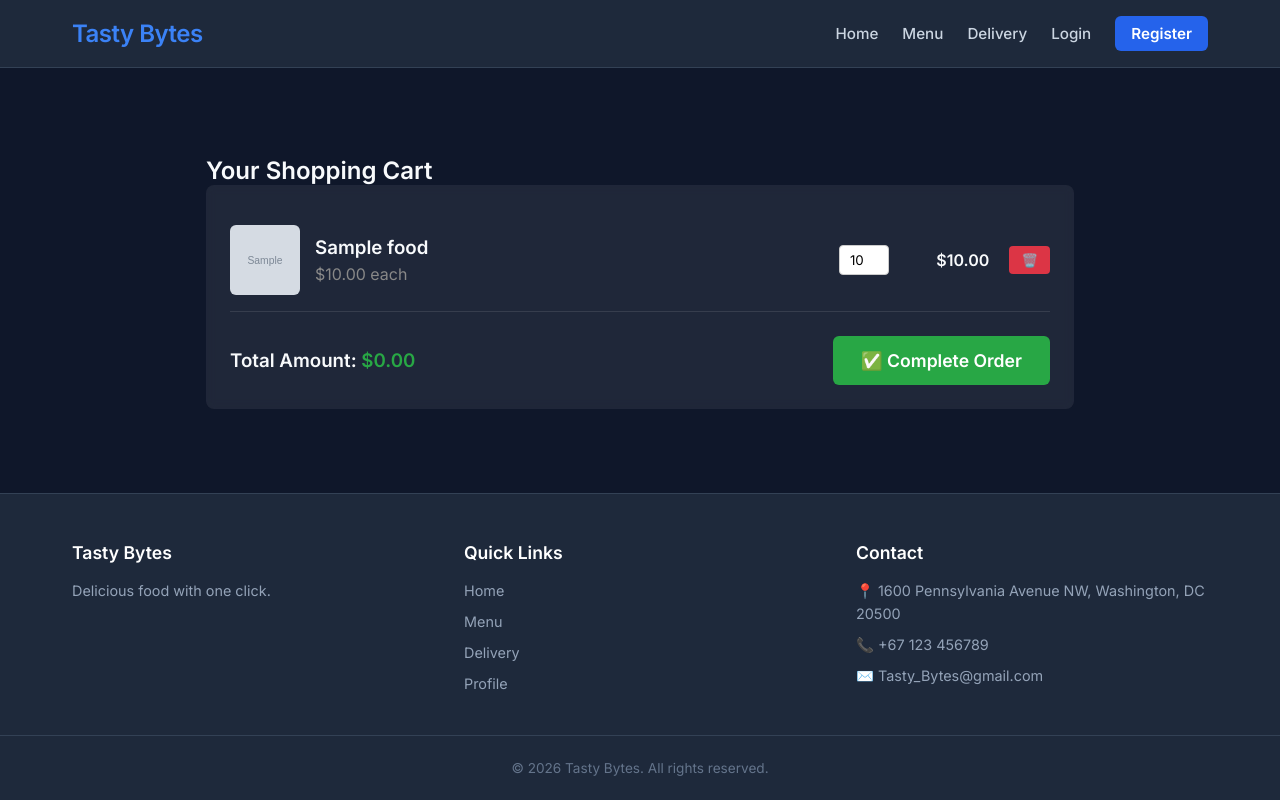
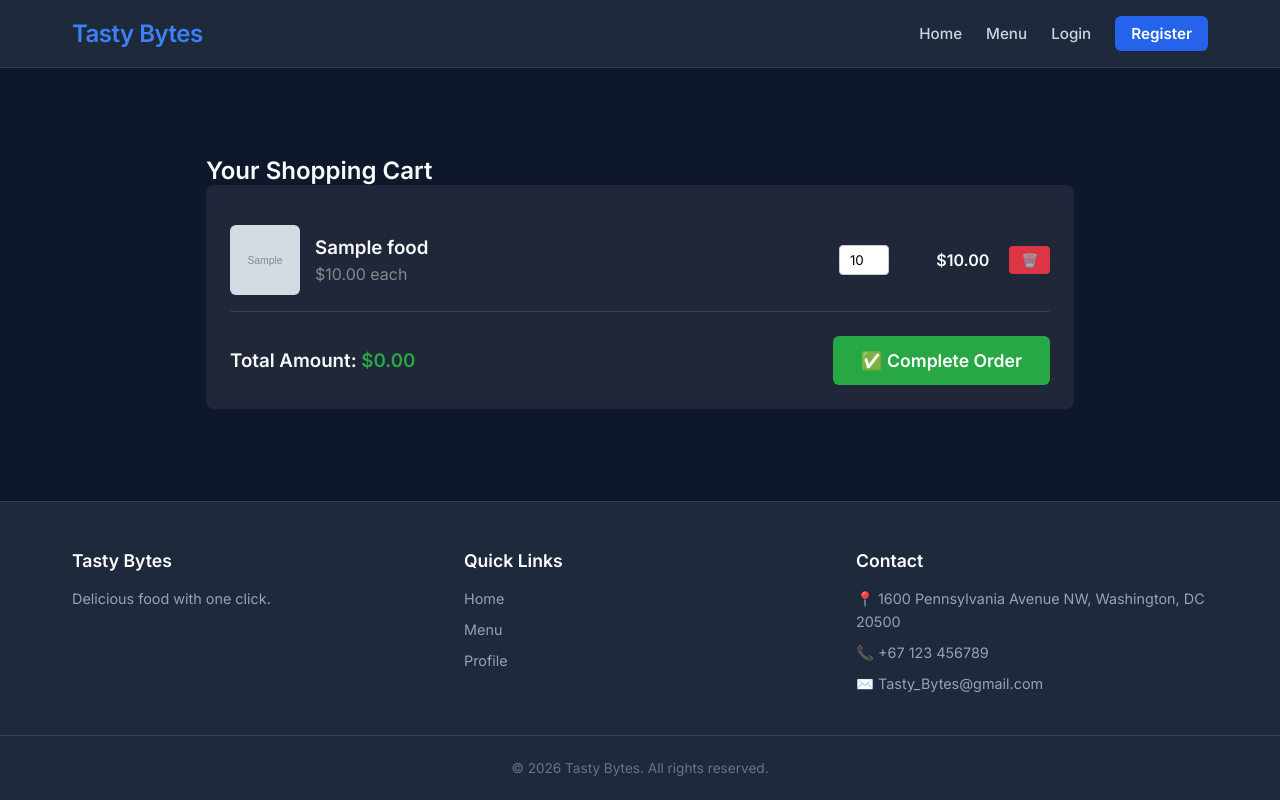
Before and after one commit to zomif/Online-Restaurant, a Python web app: template templates/cart/cart.html in a window 1280 px wide. Run offline with Jinja, Linux system fonts and the light colour scheme; the template is opened without the code that fills it: most values are stand-ins (such as "Sample title", 1, 10 or a date in 2020); grey boxes marked "Sample" are stand-in pictures.

Commit message:
Update base.html

```diff
--- a/templates/base.html
+++ b/templates/base.html
@@ -42,7 +42,6 @@
             <div class="nav-links">
                 <a href="{{ url_for('main.index') }}">Home</a>
                 <a href="{{ url_for('food.menu') }}">Menu</a>
-                <a href="{{ url_for('delivery.delivery_page') }}">Delivery</a>
 
                 {% if current_user.is_authenticated %}
                     <a href="{{ url_for('orders.history') }}">My Orders</a>
@@ -55,7 +54,7 @@
 
                     <a href="{{ url_for('orders.cart') }}">🛒 Cart</a>
 
-                    <a href="{{ url_for('profile') }}" class="user-profile-link">
+                    <a href="{{ url_for('auth.profile') }}" class="user-profile-link">
                         <img src="{{ url_for('static', filename='uploads/' + current_user.profile_picture) if current_user.profile_picture else 'https://via.placeholder.com/28' }}"
                              alt="{{ current_user.username }}"
                              class="nav-avatar">
@@ -99,8 +98,7 @@
                 <h3>Quick Links</h3>
                 <a href="{{ url_for('main.index') }}">Home</a>
                 <a href="{{ url_for('food.menu') }}">Menu</a>
-                <a href="{{ url_for('delivery.delivery_page') }}">Delivery</a>
-                <a href="{{ url_for('profile') }}">Profile</a>
+                <a href="{{ url_for('auth.profile') }}">Profile</a>
             </div>
 
             <div class="footer-section">
```
